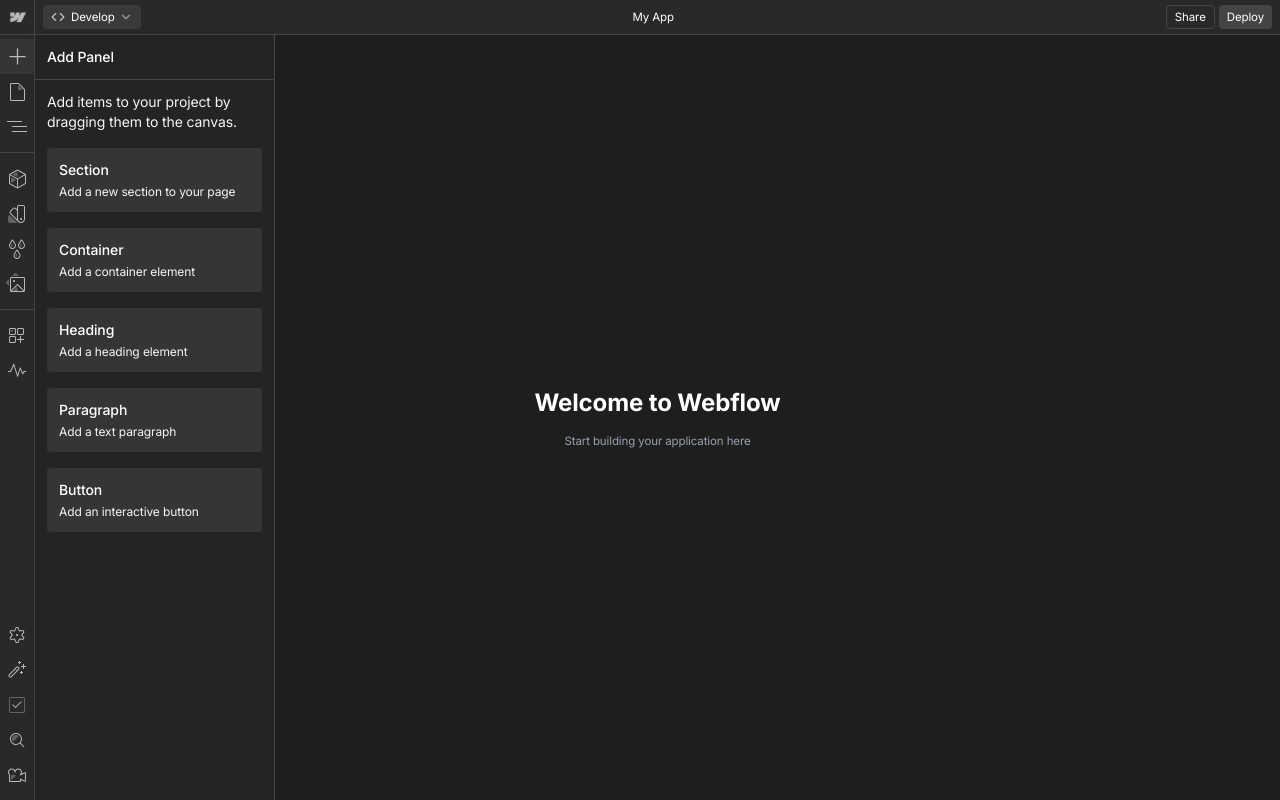
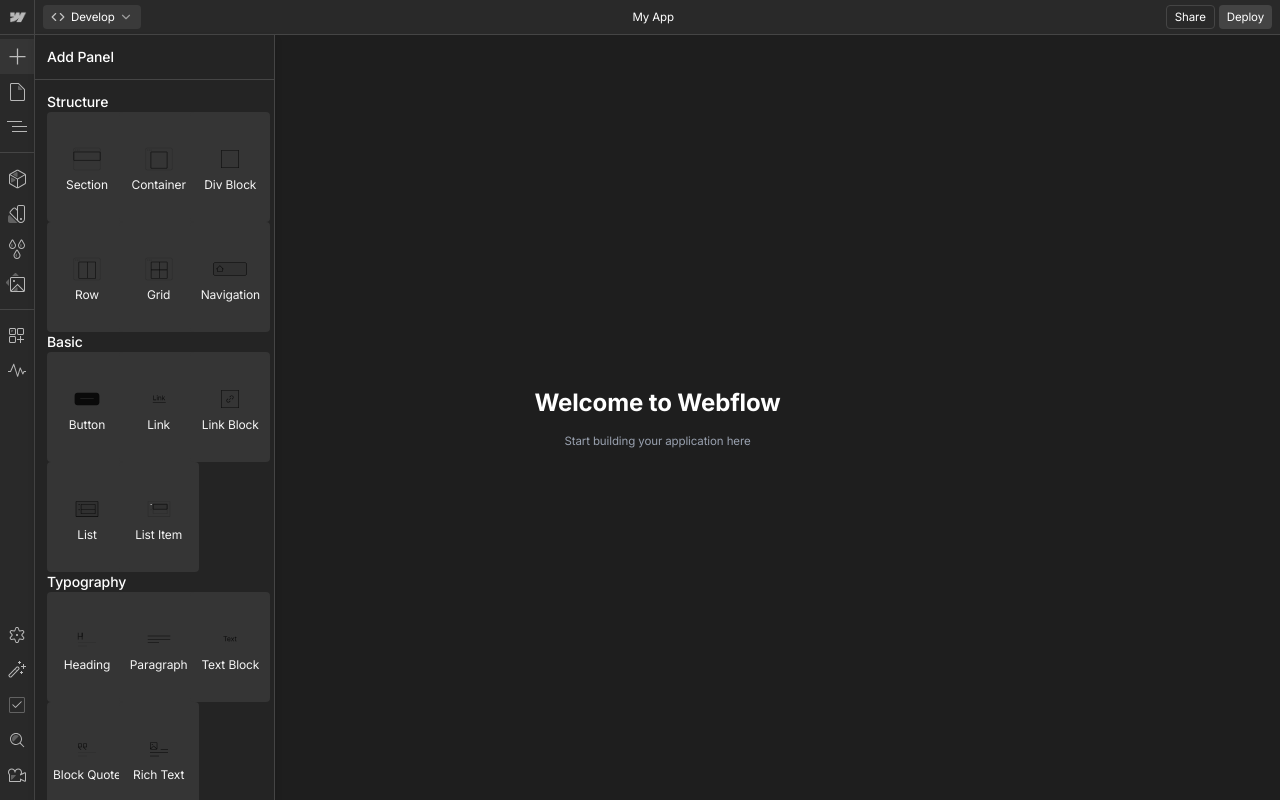
Before and after one commit to mari-hirano/aeo-design, a Next.js app: page /orion/ in a window 1280 px wide. Both pictures are taken after a click on the element 17 px from the left and 56 px from the top of the page. Built offline with nearby package versions, Linux system fonts and the light colour scheme.

Commit message:
add panel

```diff
--- a/src/components/panels/AddPanel.tsx
+++ b/src/components/panels/AddPanel.tsx
@@ -1,38 +1,157 @@
 "use client";
 
 import React from 'react';
+import {
+  // Structure
+  AddPanelSection64Icon,
+  AddPanelContainer64Icon,
+  AddPanelDiv64Icon,
+  AddPanelRow64Icon,
+  AddPanelGrid64Icon,
+  AddPanelNav64Icon,
+
+  // Basic
+  AddPanelButton64Icon,
+  AddPanelLink64Icon,
+  AddPanelLinkBlock64Icon,
+  AddPanelList64Icon,
+  AddPanelListItem64Icon,
+
+  // Typography
+  AddPanelHeading64Icon,
+  AddPanelParagraph64Icon,
+  AddPanelText64Icon,
+  AddPanelBlockquote64Icon,
+  AddPanelRichtext64Icon,
+
+  // CMS
+  AddPanelCollectionlist64Icon,
+  AddPanelLocalesList64Icon,
+
+  // Media
+  AddPanelImage64Icon,
+  AddPanelVideoUrl64Icon,
+  AddPanelLottie64Icon,
+  AddPanelRive64Icon,
+  AddPanelSpline64Icon,
+
+  // Forms
+  AddPanelForm64Icon,
+  AddPanelFormInput64Icon,
+  AddPanelLabel64Icon,
+  AddPanelFormCheckbox64Icon,
+  AddPanelFormRadio64Icon,
+  AddPanelFormSelect64Icon,
+  AddPanelFormSubmit64Icon,
+
+  // Other
+  AddPanelEmbed64Icon,
+  AddPanelTabs64Icon,
+  AddPanelSlider64Icon,
+  AddPanelMap64Icon,
+  AddPanelLightbox64Icon,
+} from '@/icons';
 
 const AddPanel = () => {
+  // Common styles for sections and icon buttons
+  const sectionStyle = "";
+  const sectionTitleStyle = "text-white text-sm font-medium";
+  const iconsGridStyle = "grid grid-cols-3";
+  const iconButtonStyle = "flex flex-col items-center justify-center bg-[#353535] rounded hover:bg-[#404040] transition-colors cursor-pointer h-[110px] w-[80px]";
+  const iconLabelStyle = "text-secondary text-xs text-center";
+
+  // Sections data structure
+  const sections = [
+    {
+      title: "Structure",
+      items: [
+        { icon: AddPanelSection64Icon, label: "Section" },
+        { icon: AddPanelContainer64Icon, label: "Container" },
+        { icon: AddPanelDiv64Icon, label: "Div Block" },
+        { icon: AddPanelRow64Icon, label: "Row" },
+        { icon: AddPanelGrid64Icon, label: "Grid" },
+        { icon: AddPanelNav64Icon, label: "Navigation" },
+      ]
+    },
+    {
+      title: "Basic",
+      items: [
+        { icon: AddPanelButton64Icon, label: "Button" },
+        { icon: AddPanelLink64Icon, label: "Link" },
+        { icon: AddPanelLinkBlock64Icon, label: "Link Block" },
+        { icon: AddPanelList64Icon, label: "List" },
+        { icon: AddPanelListItem64Icon, label: "List Item" },
+      ]
+    },
+    {
+      title: "Typography",
+      items: [
+        { icon: AddPanelHeading64Icon, label: "Heading" },
+        { icon: AddPanelParagraph64Icon, label: "Paragraph" },
+        { icon: AddPanelText64Icon, label: "Text Block" },
+        { icon: AddPanelBlockquote64Icon, label: "Block Quote" },
+        { icon: AddPanelRichtext64Icon, label: "Rich Text" },
+      ]
+    },
+    {
+      title: "CMS",
+      items: [
+        { icon: AddPanelCollectionlist64Icon, label: "Collection List" },
+        { icon: AddPanelLocalesList64Icon, label: "Locales List" }
+      ]
+    },
+    {
+      title: "Media",
+      items: [
+        { icon: AddPanelImage64Icon, label: "Image" },
+        { icon: AddPanelVideoUrl64Icon, label: "Video" },
+        { icon: AddPanelLottie64Icon, label: "Lottie Animation" },
+        { icon: AddPanelRive64Icon, label: "Rive" },
+        { icon: AddPanelSpline64Icon, label: "Spline Scene" },
+      ]
+    },
+    {
+      title: "Forms",
+      items: [
+        { icon: AddPanelForm64Icon, label: "Form Block" },
+        { icon: AddPanelFormInput64Icon, label: "Input" },
+        { icon: AddPanelLabel64Icon, label: "Label" },
+        { icon: AddPanelFormCheckbox64Icon, label: "Checkbox" },
+        { icon: AddPanelFormRadio64Icon, label: "Radio" },
+        { icon: AddPanelFormSelect64Icon, label: "Select" },
+        { icon: AddPanelFormSubmit64Icon, label: "Submit" },
+      ]
+    },
+    {
+      title: "Other",
+      items: [
+        { icon: AddPanelEmbed64Icon, label: "Embed" },
+        { icon: AddPanelTabs64Icon, label: "Tabs" },
+        { icon: AddPanelSlider64Icon, label: "Slider" },
+        { icon: AddPanelMap64Icon, label: "Map" },
+        { icon: AddPanelLightbox64Icon, label: "Lightbox" },
+      ]
+    }
+  ];
+
   return (
-    <div className="flex flex-col gap-4">
-      <div className="text-secondary text-sm">
-        Add items to your project by dragging them to the canvas.
-      </div>
-
-      <div className="bg-[#353535] p-3 rounded cursor-pointer hover:bg-[#404040] transition-colors">
-        <div className="text-white text-sm font-medium mb-1">Section</div>
-        <div className="text-secondary text-xs">Add a new section to your page</div>
-      </div>
-
-      <div className="bg-[#353535] p-3 rounded cursor-pointer hover:bg-[#404040] transition-colors">
-        <div className="text-white text-sm font-medium mb-1">Container</div>
-        <div className="text-secondary text-xs">Add a container element</div>
-      </div>
-
-      <div className="bg-[#353535] p-3 rounded cursor-pointer hover:bg-[#404040] transition-colors">
-        <div className="text-white text-sm font-medium mb-1">Heading</div>
-        <div className="text-secondary text-xs">Add a heading element</div>
-      </div>
-
-      <div className="bg-[#353535] p-3 rounded cursor-pointer hover:bg-[#404040] transition-colors">
-        <div className="text-white text-sm font-medium mb-1">Paragraph</div>
-        <div className="text-secondary text-xs">Add a text paragraph</div>
-      </div>
-
-      <div className="bg-[#353535] p-3 rounded cursor-pointer hover:bg-[#404040] transition-colors">
-        <div className="text-white text-sm font-medium mb-1">Button</div>
-        <div className="text-secondary text-xs">Add an interactive button</div>
-      </div>
+    <div className="flex flex-col">
+      {sections.map((section, index) => (
+        <div key={index} className={sectionStyle}>
+          <h3 className={sectionTitleStyle}>{section.title}</h3>
+          <div className={iconsGridStyle}>
+            {section.items.map((item, itemIndex) => {
+              const IconComponent = item.icon;
+              return (
+                <div key={itemIndex} className={iconButtonStyle}>
+                  <IconComponent size={36} />
+                  <div className={iconLabelStyle}>{item.label}</div>
+                </div>
+              );
+            })}
+          </div>
+        </div>
+      ))}
     </div>
   );
 };
```
